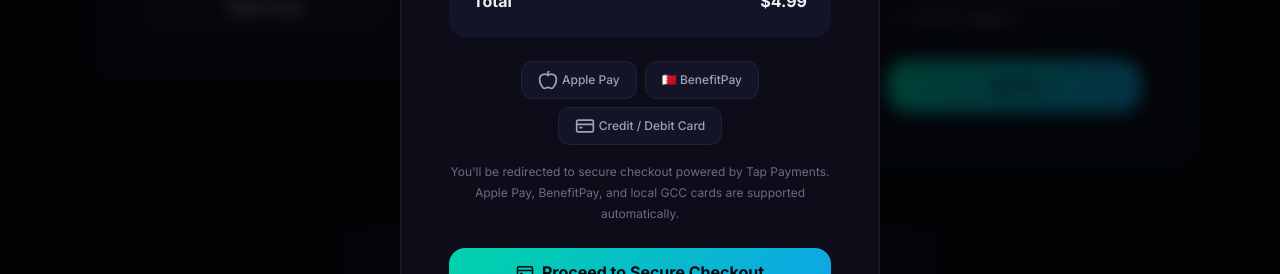
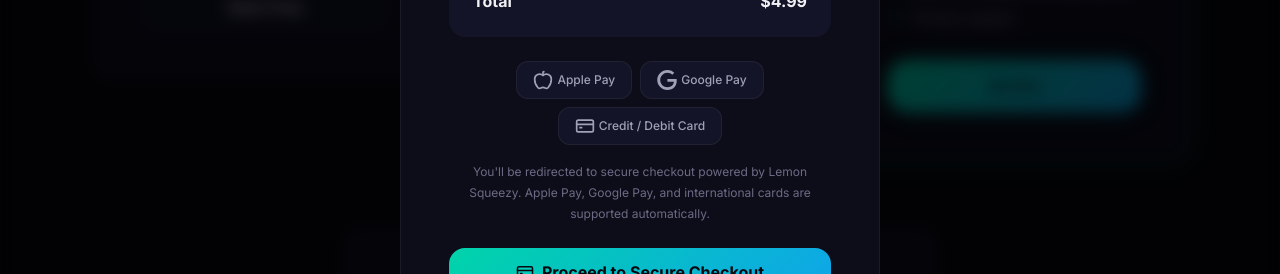
Before and after one commit to NotSaif/coursepath, a React (Vite) app: page /pricing in a window 1280 px wide. Both pictures are taken after a click on the button "Buy Course". Shown: the part 757-1031 px from the top of the page. Built offline with nearby package versions, Linux system fonts and the light colour scheme.

Commit message:
Integrate Lemon Squeezy payment gateway (No CR required, native Apple Pay)

```diff
--- a/src/components/PaymentModal.jsx
+++ b/src/components/PaymentModal.jsx
@@ -76,7 +76,10 @@
                 <span>Apple Pay</span>
               </div>
               <div className="checkout-method-item">
-                <span>🇧🇭 BenefitPay</span>
+                <svg viewBox="0 0 24 24" width="20" height="20" fill="currentColor">
+                  <path d="M12.48 10.92v3.28h7.84c-.24 1.84-.853 3.187-1.787 4.133-1.147 1.147-2.933 2.4-6.053 2.4-4.827 0-8.6-3.893-8.6-8.72s3.773-8.72 8.6-8.72c2.6 0 4.507 1.027 5.907 2.347l2.307-2.307C18.747 1.44 16.133 0 12.48 0 5.867 0 .307 5.387.307 12s5.56 12 12.173 12c3.573 0 6.267-1.173 8.373-3.36 2.16-2.16 2.84-5.213 2.84-7.667 0-.76-.053-1.467-.173-2.053H12.48z"/>
+                </svg>
+                <span>Google Pay</span>
               </div>
               <div className="checkout-method-item">
                 <CreditCard size={20} />
@@ -84,7 +87,7 @@
               </div>
             </div>
             <p className="checkout-info-text">
-              You'll be redirected to secure checkout powered by Tap Payments. Apple Pay, BenefitPay, and local GCC cards are supported automatically.
+              You'll be redirected to secure checkout powered by Lemon Squeezy. Apple Pay, Google Pay, and international cards are supported automatically.
             </p>
           </div>
 
```
Also changed, not shown: 2 other files (tests, documents, lock files or other folders).
